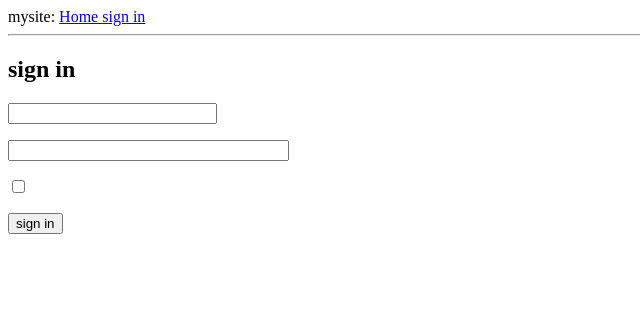
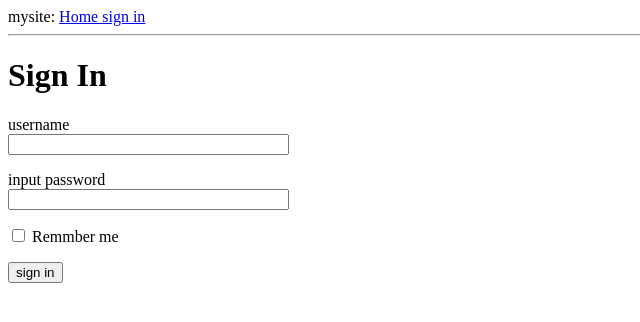
Before and after one commit to makebiyaban/flask, a Flask app: page /login in a window 1280 px wide. Shown: the top 322 px of the page, without its empty margins (0-640 px from the left). Run offline with Flask 3, Linux system fonts and the light colour scheme.

Commit message:
edame login form

```diff
--- a/app1/__init__.py
+++ b/app1/__init__.py
@@ -3,3 +3,6 @@ from config import Config
 app=Flask(__name__)
 app.config.from_object(Config)
 from app1 import routes
+
+if __name__ == '__main__':
+    app.run()
--- a/app1/forms.py
+++ b/app1/forms.py
@@ -3,7 +3,7 @@ from wtforms import StringField, PasswordField,SubmitField,BooleanField
 from wtforms.validators import DataRequired
 
 class LoginForm(FlaskForm):
-	username=StringField('useename1',validators=[DataRequired()])
-	password=PasswordField('input passworx',validators=[DataRequired()])
-	remember_me=BooleanField('Remmbee me')
+	username=StringField('username',validators=[DataRequired()])
+	password=PasswordField(label='input password',validators=[DataRequired()])
+	remember_me=BooleanField('Remmber me')
 	submit=SubmitField('sign in')
--- a/app1/routes.py
+++ b/app1/routes.py
@@ -1,4 +1,4 @@
-from flask import render_template
+from flask import render_template,flash,redirect
 from app1 import app
 from app1.forms import LoginForm
 @app.route('/')
@@ -13,7 +13,11 @@ def index():
 		}
 	]
 	return render_template('index.html',user=user,title='Home',posts=posts)
-@app.route('/login')
+
+@app.route('/login', methods = ['POST','GET'])
 def login():
 	form=LoginForm()
+	if form.validate_on_submit() :
+		flash ('Login requested for user {}, remember_me={}'.format(form.username.data,form.remember_me.data))
+		return redirect('/index')
 	return render_template('login.html',title='sign in',form=form)
--- a/app1/templates/base.html
+++ b/app1/templates/base.html
@@ -15,6 +15,15 @@ mysite: <a href="/index">Home </a>
 <a href="/login"> sign in</a>
 </div>
 <hr>
+{% with messages= get_flashed_messages() %}
+{% if messages %}
+<ul>
+    {% for message in messages %}
+    <li>{{message}}</li>
+   {% endfor %}
+</ul>
+{%endif%}
+{% endwith %}
 {% block content %} {% endblock %}
 
 </body>
--- a/app1/templates/login.html
+++ b/app1/templates/login.html
@@ -1,23 +1,18 @@
 {% extends "base.html" %}
 
 {% block content %}
-<h2> sign in </h2>
-<form action='' method='post' novalidate>
+    <h1>Sign In</h1>
+    <form action="" method="post" novalidate>
         {{ form.hidden_tag() }}
         <p>
-{{ form.username.lable }}
-{{ form.username(size=23) }}
+            {{ form.username.label }}<br>
+            {{ form.username(size=32) }}
         </p>
         <p>
-{{ form.password.lable }}
+            {{ form.password.label }}<br>
             {{ form.password(size=32) }}
         </p>
-<p>
-{{ form.remember_me.lable }}
-{{ form.remember_me}}
-</p>
-<p>
-{{ form.submit() }}
-</p>
+        <p>{{ form.remember_me() }} {{ form.remember_me.label }}</p>
+        <p>{{ form.submit() }}</p>
     </form>
 {% endblock %}
```
Lines whose indentation alone changed are shown as unchanged.
